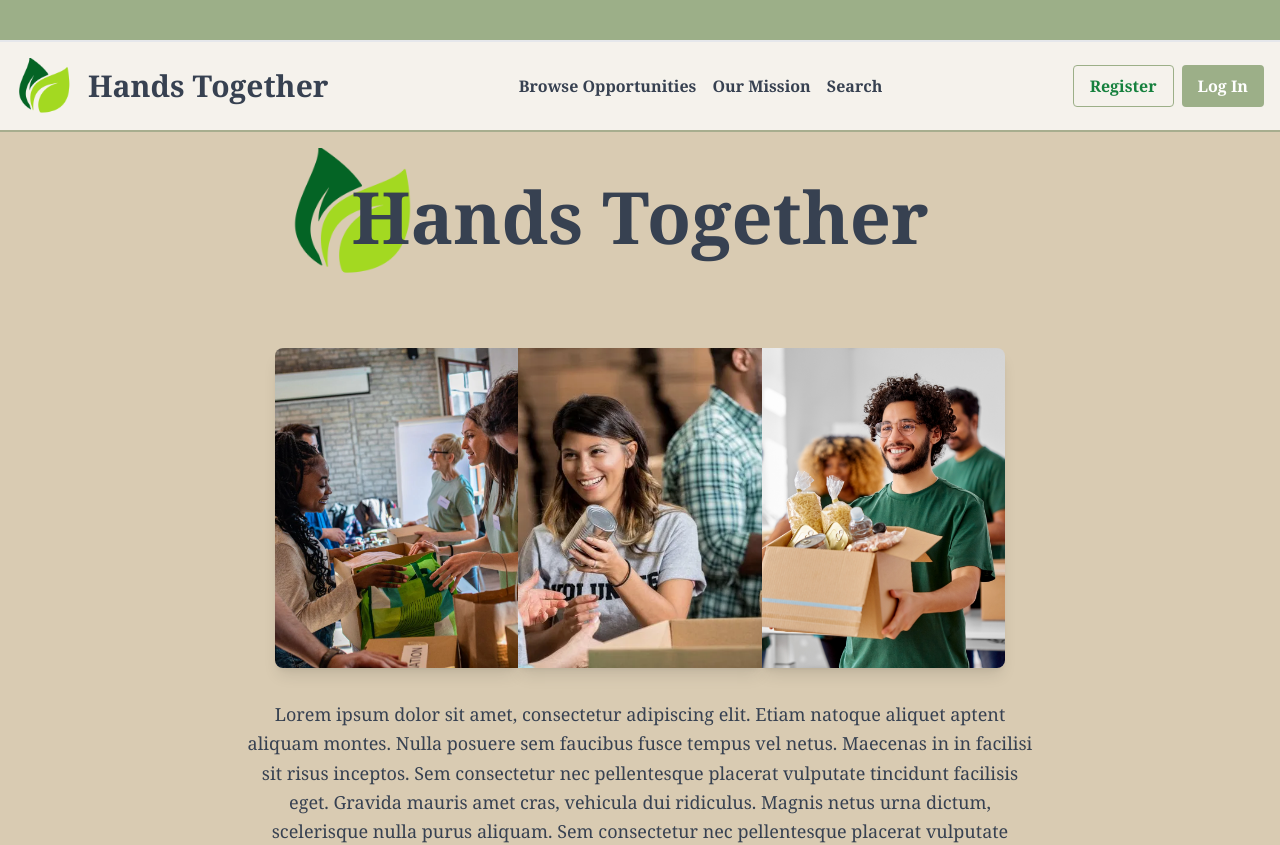
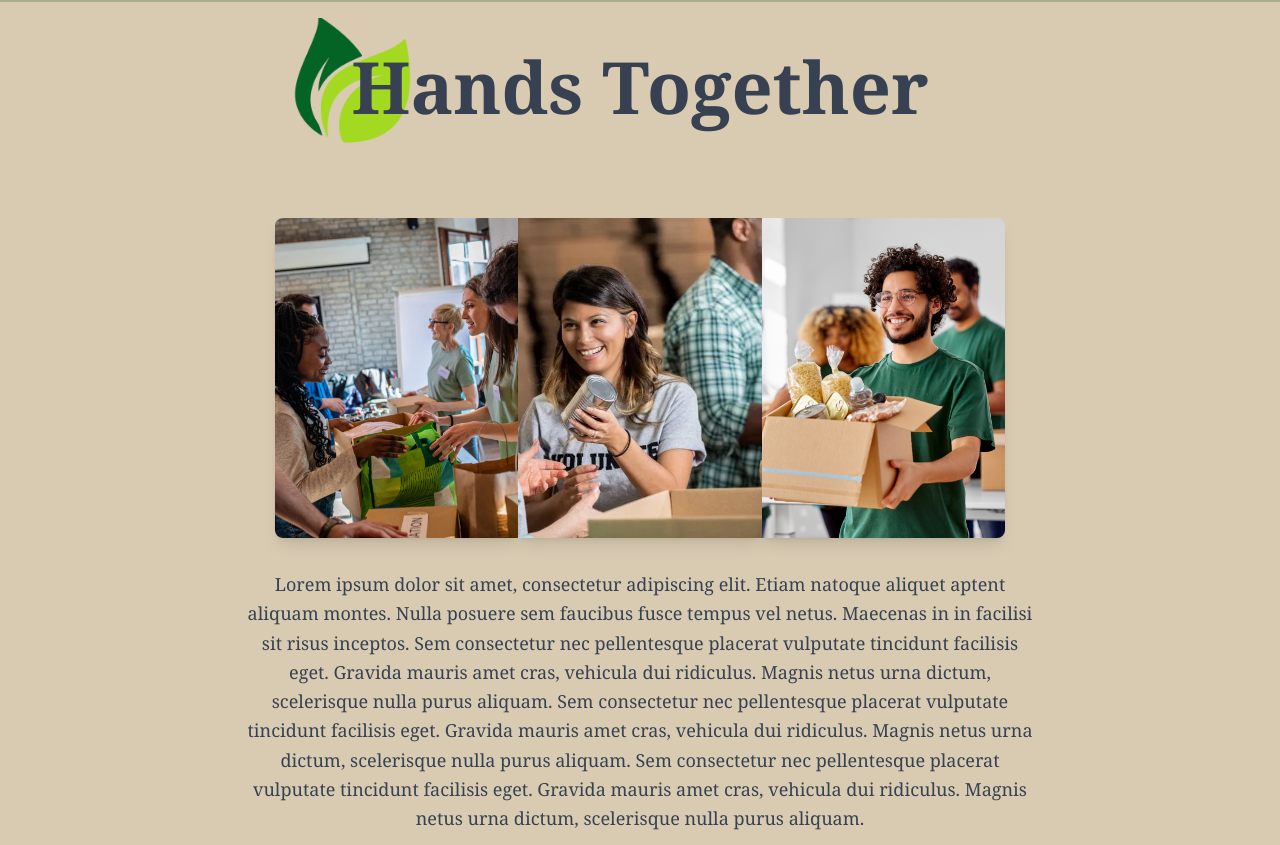
Before and after one commit to Pilotjsauce/capstone-charity-platform, a React (Vite) app in the folder ReactClient/: page / in a window 1280 px wide. Shown: the top 845 px of the page. Built offline with nearby package versions, Linux system fonts and the light colour scheme; no server answers.

Commit message:
created Import createBrowserRouter

```diff
--- a/ReactClient/package.json
+++ b/ReactClient/package.json
@@ -19,11 +19,14 @@
     "@types/react": "^18.3.12",
     "@types/react-dom": "^18.3.1",
     "@vitejs/plugin-react": "^4.3.3",
+    "autoprefixer": "^10.4.20",
     "eslint": "^9.13.0",
     "eslint-plugin-react": "^7.37.2",
     "eslint-plugin-react-hooks": "^5.0.0",
     "eslint-plugin-react-refresh": "^0.4.14",
     "globals": "^15.11.0",
-    "vite": "^5.4.10"
+    "postcss": "^8.4.49",
+    "tailwindcss": "^3.4.15",
+    "vite": "^5.4.11"
   }
 }
--- a/ReactClient/src/App.jsx
+++ b/ReactClient/src/App.jsx
@@ -1,4 +1,4 @@
-import { BrowserRouter as Router, Routes, Route } from "react-router-dom";
+import { createBrowserRouter, RouterProvider } from "react-router-dom";
 import "./App.css";
 import Footer from "./components/Footer";
 import Header from "./components/Header";
@@ -8,26 +8,38 @@ import Search from "./pages/Search";
 import OurMission from "./pages/OurMission";import RouteComponent from './components/RouteComponent';
 
 
+const router = createBrowserRouter([
+  {
+    path: "/",
+    element: <Home />,
+  },
+  {
+    path: "/browse",
+    element: <Browse />,
+  },
+  {
+    path: "/search",
+    element: <Search />,
+  },
+  {
+    path: "/our-mission",
+    element: <OurMission />,
+  },
+]);
+
 function App() {
-
   return (
-    <Router>
-      <RouteComponent></RouteComponent><div className="min-h-screen flex flex-col">
+    <RouterProvider router={router}>
+      <RouteComponent />
+      <div className="min-h-screen flex flex-col">
         <Header />
 
-        {/* using Router because the previous setup i had only allowed for one page to be rendered ever */}
         <main className="flex-grow">
-          <Routes>
-            <Route path="/" element={<Home />} />
-            <Route path="/browse" element={<Browse />} />
-            <Route path="/search" element={<Search />} />
-            <Route path="/our-mission" element={<OurMission />} />
-          </Routes>
         </main>
 
         <Footer />
       </div>
-    </Router>
+    </RouterProvider>
   );
 }
 
```
Also changed, not shown: 1 other file (tests, documents, lock files or other folders).
